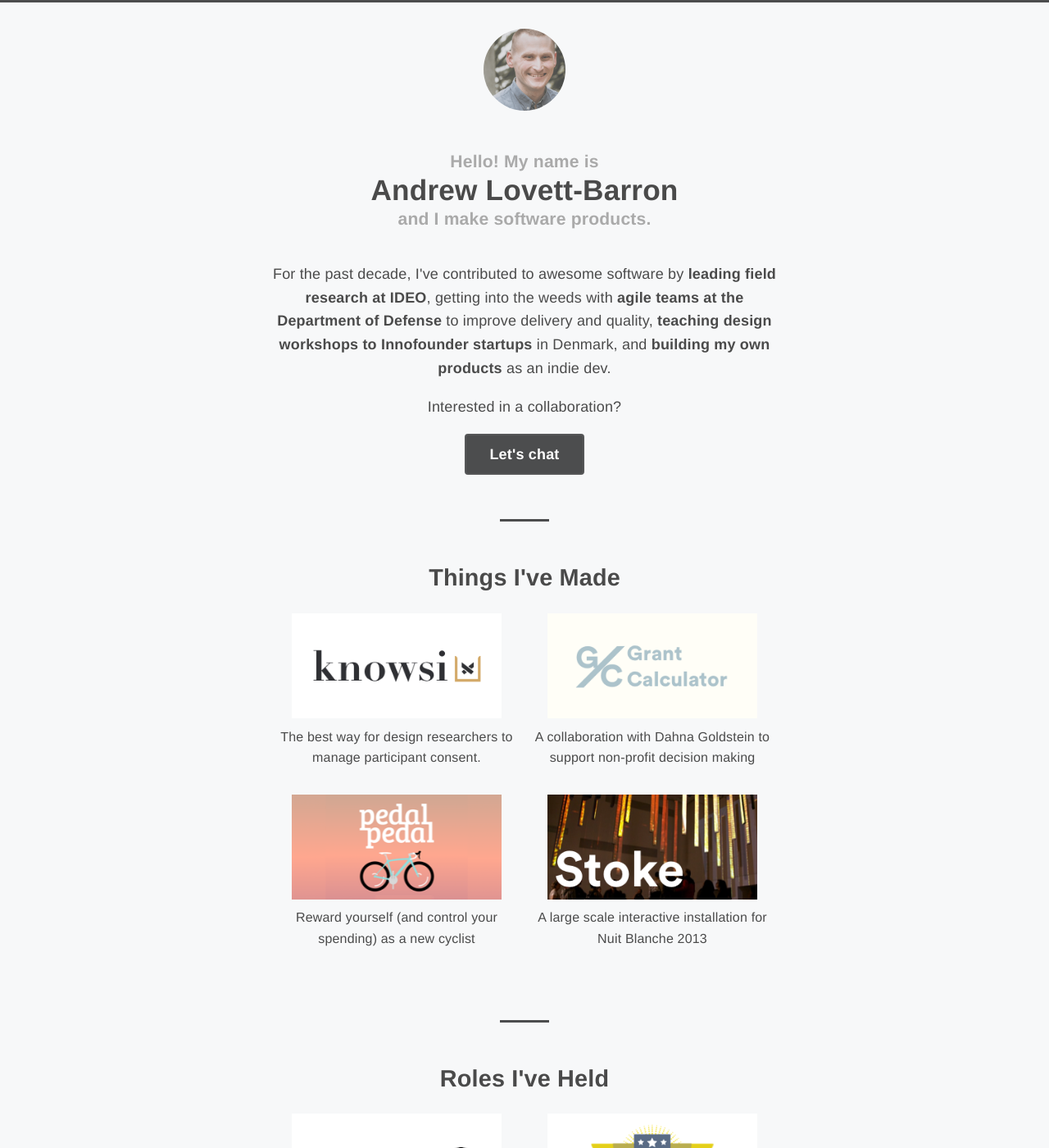
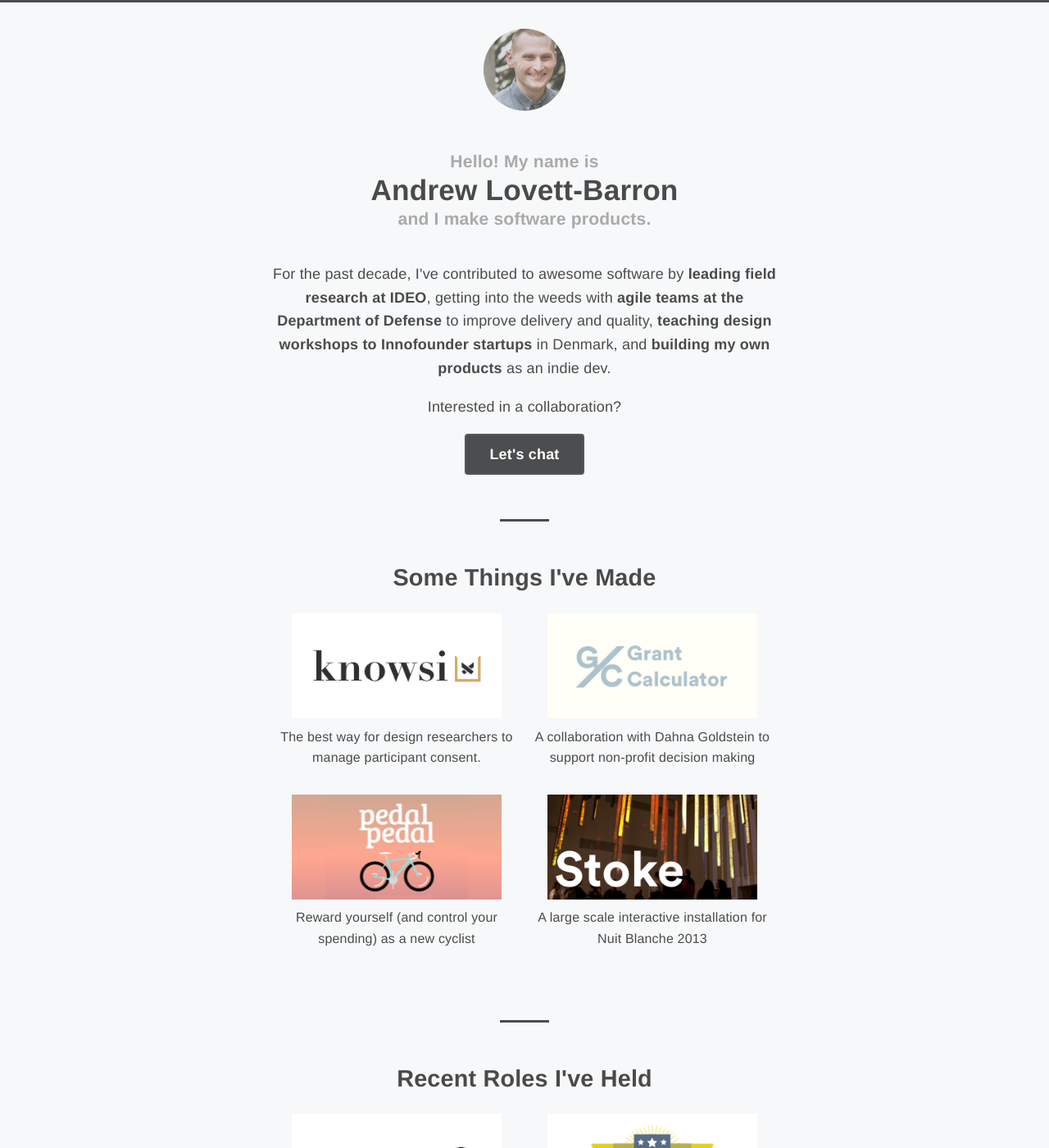
Before and after one commit to readywater/2019.andrewlb.com, a Jekyll site: the page built from index.html, in a window 1280 px wide and 1400 px high. Shown: the whole window at 82% size. Built offline with Jekyll 4.4.1, drawn with Linux system fonts in a browser that asks for light colours; some web fonts are replaced.

Commit message:
Fix dumb bug

```diff
--- a/_includes/head.html
+++ b/_includes/head.html
@@ -25,9 +25,9 @@
 
 
 
-<meta name="HandheldFriendly" content="True">
-<meta name="MobileOptimized" content="320">
-<meta name="theme-color" content="#2ecc71">
+<meta name="HandheldFriendly" content="True" />
+<meta name="MobileOptimized" content="320" />
+<meta name="theme-color" content="#2ecc71" />
 
 {% comment %}
   rel paginator previous page
--- a/_includes/header.html
+++ b/_includes/header.html
@@ -12,7 +12,7 @@
     <p>Interested in a collaboration?<p>
     <a href="mailto:alb@andrewlb.com" class="btn">Let's chat</a>
      <hr class="hr">
-      <h2>Things I've Made</h2>
+      <h2>Some Things I've Made</h2>
       <ul>
         <li>
           <p class="image">
@@ -34,7 +34,7 @@
         </li>
         <li>
           <p class="image">
-          <a href="https://pedalpedal.club/" target="_blank">
+          <a href="https://www.pedalpedal.club/" target="_blank">
             <img src="{{ "/images/pedalpedal.png" | prepend: site.baseurl }}" alt="Pedal Pedal Club" class="dot">
             </a>
           </p>
@@ -50,7 +50,7 @@
         </li>
       </ul>
     <hr class="hr">
-      <h2>Roles I've Held</h2>
+      <h2>Recent Roles I've Held</h2>
       <ul>
         <li>
           <p class="image">
```
